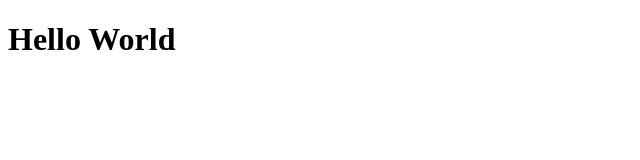
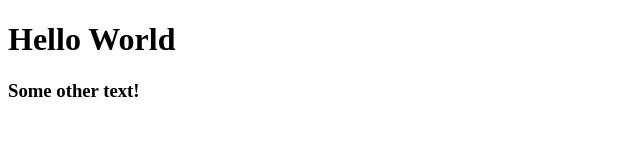
Before and after one commit to morganphall/Learning-How-To-Use-Git, a plain HTML site: page index.html in a window 1280 px wide. Shown: the whole page, without its empty margins (0-640 px from the left). Drawn offline with Linux system fonts and the light colour scheme.

Commit message:
Added some content

```diff
--- a/index.html
+++ b/index.html
@@ -8,5 +8,6 @@
 </head>
 <body>
     <h1>Hello World</h1>
+    <h3>Some other text!</h3>
 </body>
 </html>
```
